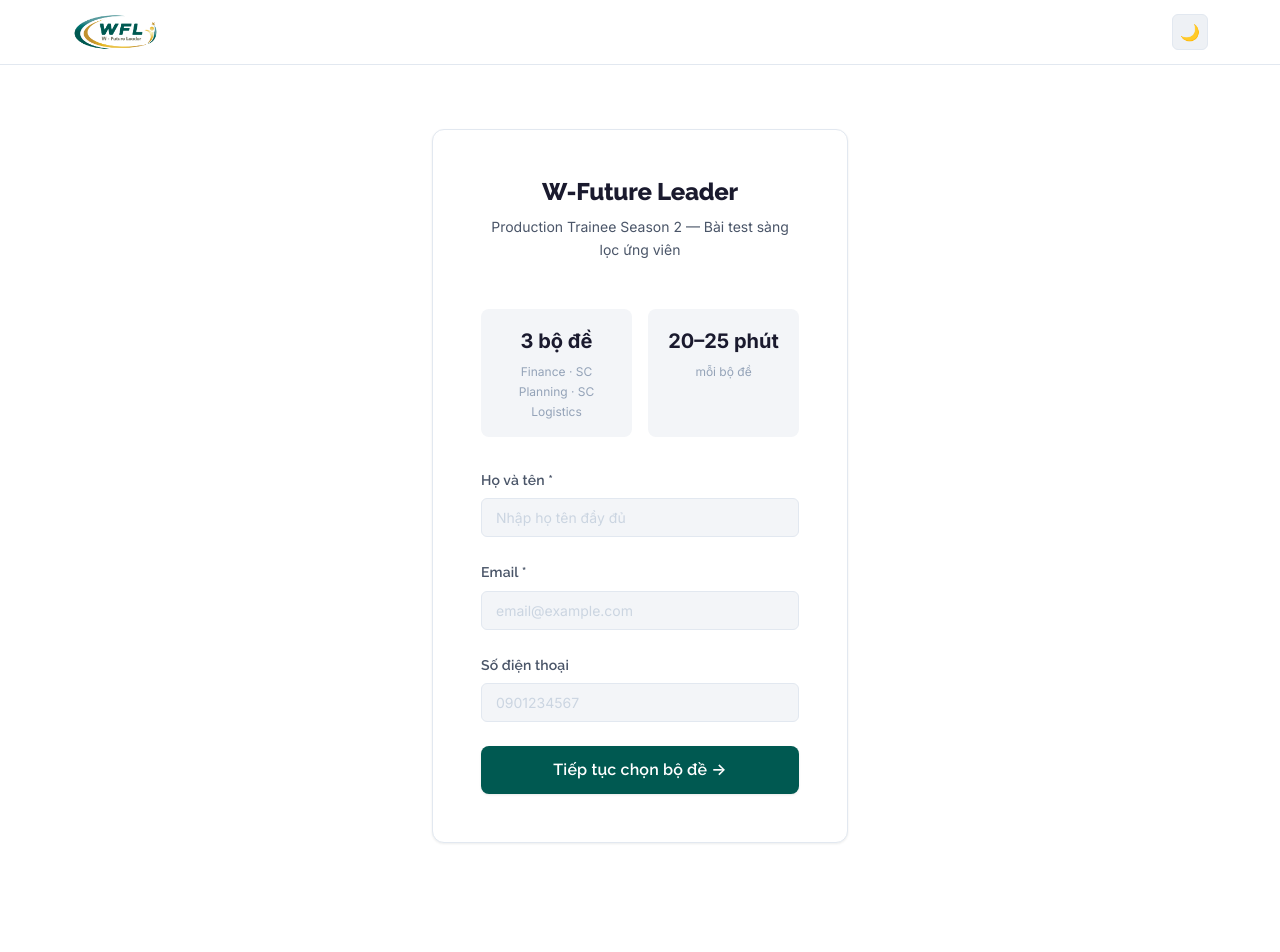
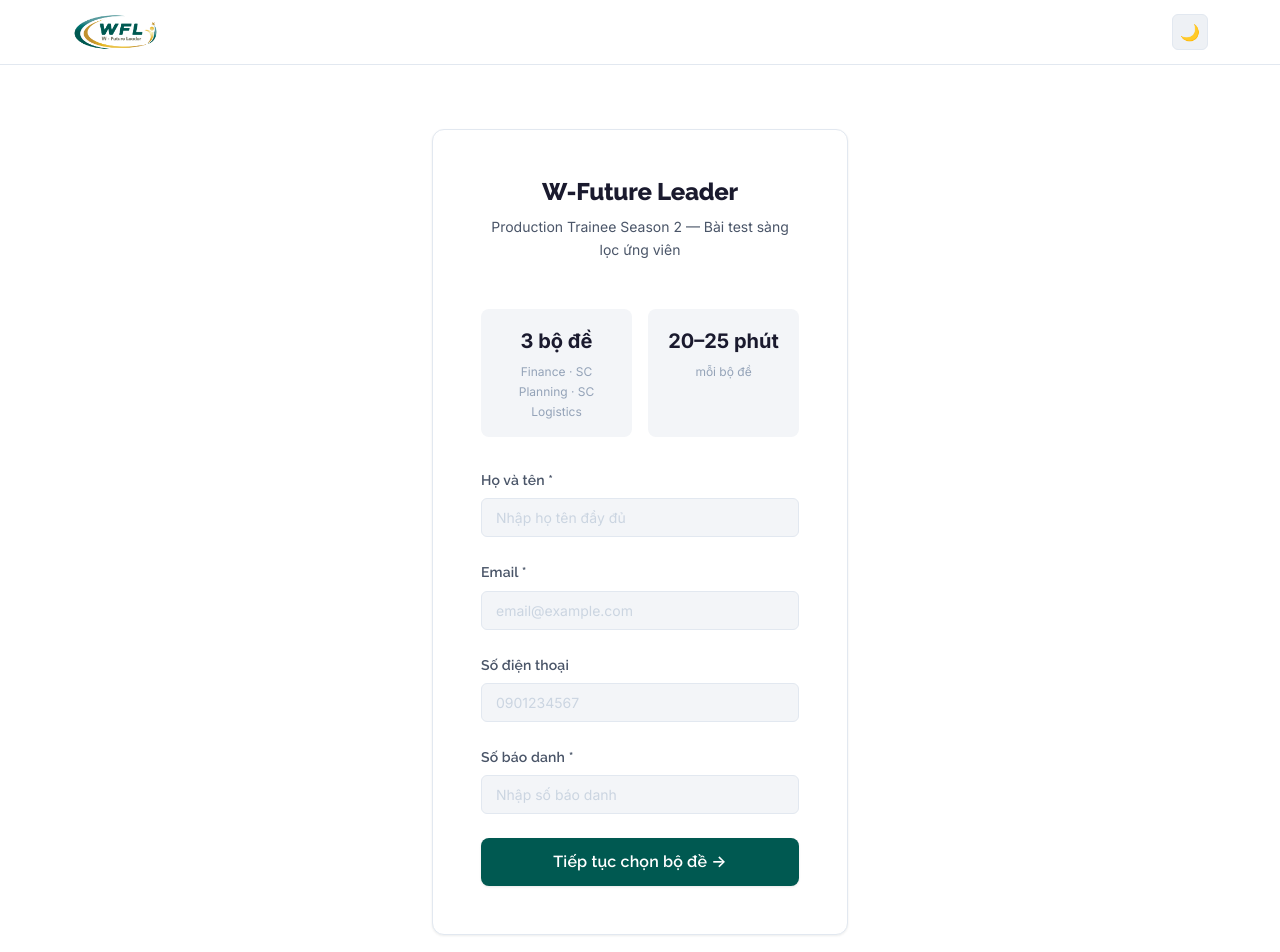
Before and after one commit to vanhao1997/testgate, a Next.js app: page /t/FE2026A in a window 1280 px wide. Shown: the top 952 px of the page. Before the commit the page ends 907 px from the top, so only its background shows below. Built offline with nearby package versions, Linux system fonts and the light colour scheme.

Commit message:
Add Số báo danh required field + update Google Sheets payload

```diff
--- a/src/app/lib/supabase.ts
+++ b/src/app/lib/supabase.ts
@@ -15,6 +15,7 @@
     candidate_name: string;
     candidate_email: string;
     candidate_phone: string;
+    candidate_id: string;
     test_group: string;
     score: number;
     total_points: number;
--- a/src/app/t/[code]/page.tsx
+++ b/src/app/t/[code]/page.tsx
@@ -503,6 +503,7 @@
     const [candidateName, setCandidateName] = useState("");
     const [candidateEmail, setCandidateEmail] = useState("");
     const [candidatePhone, setCandidatePhone] = useState("");
+    const [candidateId, setCandidateId] = useState("");
     const [selectedGroup, setSelectedGroup] = useState<TestGroup | null>(null);
     const [answers, setAnswers] = useState<AnswerMap>({});
     const [timeLeft, setTimeLeft] = useState(0);
@@ -536,6 +537,7 @@
             candidate_name: candidateName,
             candidate_email: candidateEmail,
             candidate_phone: candidatePhone,
+            candidate_id: candidateId,
             test_group: selectedGroup.id,
             score: totalScore,
             total_points: totalPoints,
@@ -553,7 +555,7 @@
 
         setSaving(false);
         setShowThankYou(true);
-    }, [selectedGroup, answers, candidateName, candidateEmail, candidatePhone, saving]);
+    }, [selectedGroup, answers, candidateName, candidateEmail, candidatePhone, candidateId, saving]);
 
     useEffect(() => {
         if (phase === "test" && timeLeft === 0 && totalTime > 0) handleSubmit();
@@ -589,7 +591,7 @@
     if (phase === "entry") {
         const handleEntry = (e: FormEvent) => {
             e.preventDefault();
-            if (candidateName && candidateEmail) setPhase("group");
+            if (candidateName && candidateEmail && candidateId) setPhase("group");
         };
         return (
             <div className={styles["test-page"]}>
@@ -622,6 +624,10 @@
                             <div className="form-group">
                                 <label className="form-label">Số điện thoại</label>
                                 <input className="form-input" placeholder="0901234567" value={candidatePhone} onChange={(e) => setCandidatePhone(e.target.value)} />
+                            </div>
+                            <div className="form-group">
+                                <label className="form-label">Số báo danh *</label>
+                                <input className="form-input" placeholder="Nhập số báo danh" value={candidateId} onChange={(e) => setCandidateId(e.target.value)} required />
                             </div>
                             <button type="submit" className="btn btn-primary btn-lg" style={{ width: "100%" }}>Tiếp tục chọn bộ đề →</button>
                         </form>
```
